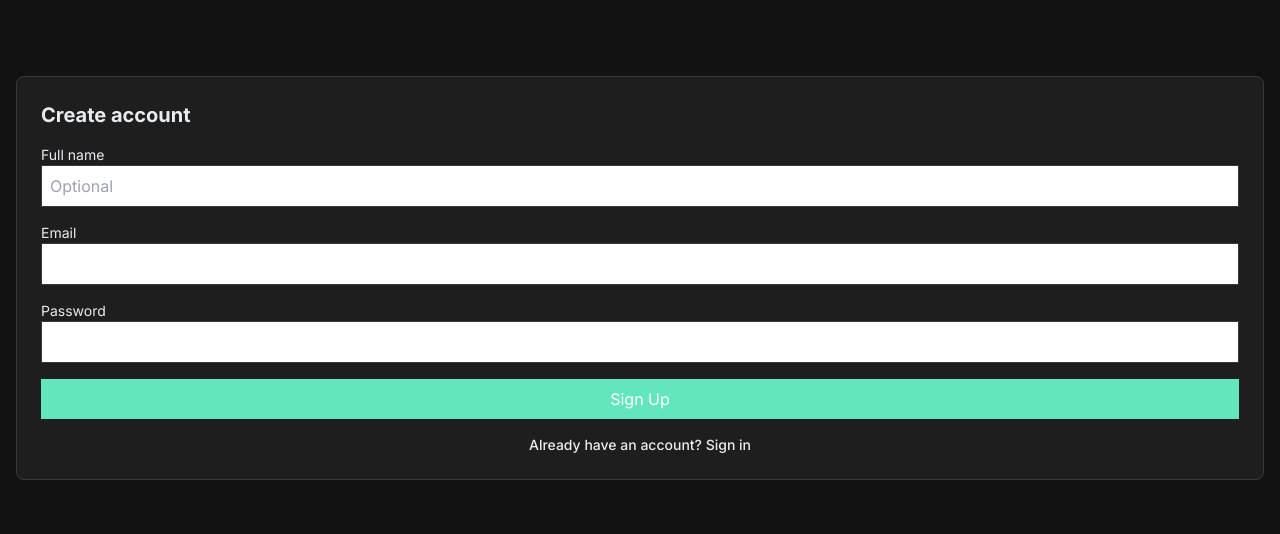
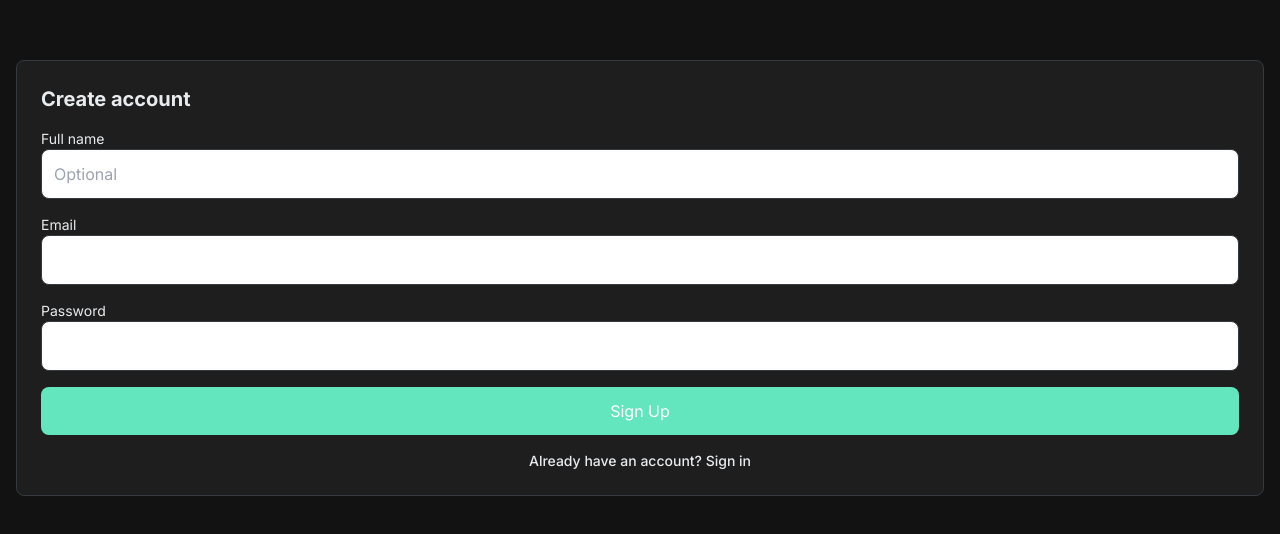
Before and after one commit to chagp/flow-timer-a-luxurious-pwa, a React (Vite) app: page /signup in a window 1280 px wide. Shown: the part 122-656 px from the top of the page. Built offline with nearby package versions, Linux system fonts and the light colour scheme; no server answers.

Commit message:
ux(signup): make inputs solid white with black text for readability; round submit button corners to match sign-in

```diff
--- a/src/pages/SignUp.tsx
+++ b/src/pages/SignUp.tsx
@@ -40,7 +40,7 @@ export default function SignUp() {
             type="text"
             value={fullName}
             onChange={(e) => setFullName(e.target.value)}
-            className="w-full p-2 rounded border border-light-border dark:border-dark-border bg-transparent text-light-text dark:text-dark-text placeholder:text-light-text/60 dark:placeholder:text-dark-text/60"
+            className="w-full p-3 rounded-lg border border-light-border dark:border-dark-border bg-white text-light-text placeholder:text-light-text/60"
             placeholder="Optional"
           />
         </div>
@@ -50,7 +50,7 @@ export default function SignUp() {
             type="email"
             value={email}
             onChange={(e) => setEmail(e.target.value)}
-            className="w-full p-2 rounded border border-light-border dark:border-dark-border bg-transparent text-light-text dark:text-dark-text placeholder:text-light-text/60 dark:placeholder:text-dark-text/60"
+            className="w-full p-3 rounded-lg border border-light-border dark:border-dark-border bg-white text-light-text placeholder:text-light-text/60"
             required
           />
         </div>
@@ -60,11 +60,11 @@ export default function SignUp() {
             type="password"
             value={password}
             onChange={(e) => setPassword(e.target.value)}
-            className="w-full p-2 rounded border border-light-border dark:border-dark-border bg-transparent text-light-text dark:text-dark-text placeholder:text-light-text/60 dark:placeholder:text-dark-text/60"
+            className="w-full p-3 rounded-lg border border-light-border dark:border-dark-border bg-white text-light-text placeholder:text-light-text/60"
             required
           />
         </div>
-        <button disabled={loading} type="submit" className="w-full p-2 rounded bg-light-accent dark:bg-dark-accent text-white disabled:opacity-50">
+        <button disabled={loading} type="submit" className="w-full py-3 rounded-lg bg-light-accent dark:bg-dark-accent text-white disabled:opacity-50">
           {loading ? 'Creating…' : 'Sign Up'}
         </button>
         <Link
```
